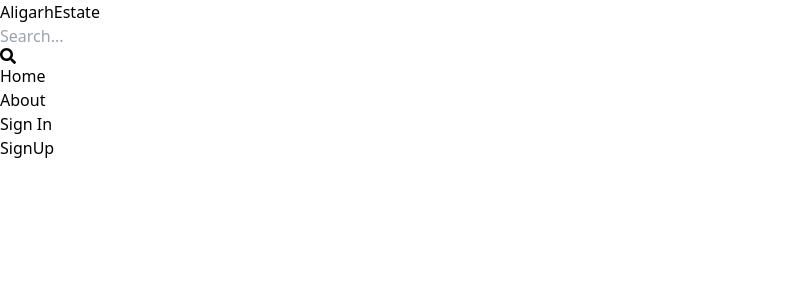
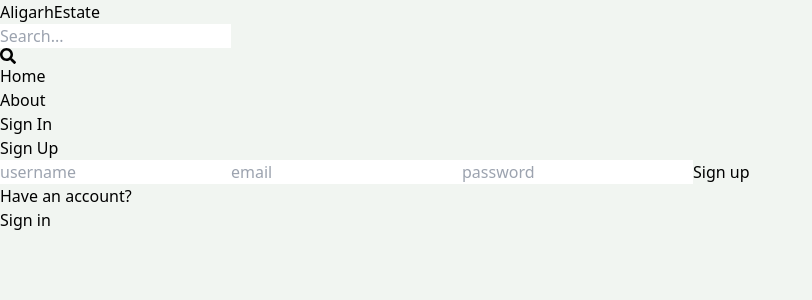
Before and after one commit to ag-mayank/mern-estate, a React (Vite) app: page /sign-up in a window 1280 px wide. Shown: the top 300 px of the page, without its empty margins (0-812 px from the left). Built offline with nearby package versions, Linux system fonts and the light colour scheme.

Commit message:
Complete SignUp Page UI

```diff
--- a/src/index.css
+++ b/src/index.css
@@ -1,3 +1,7 @@
 @tailwind base;
 @tailwind components;
 @tailwind utilities;
+
+body{
+    background-color: rgb(241,245,241);
+}
--- a/src/pages/SignUp.jsx
+++ b/src/pages/SignUp.jsx
@@ -1,9 +1,21 @@
-import React from 'react';
+import { Link } from 'react-router-dom'
 
 export default function SignUp() {
   return (
-    <div>
-      SignUp
-    </div>
+    <div className='p-3 max-w-lg mx-auto'>
+      <h1 className='text-3xl text-center font-semibold my-7'>Sign Up</h1>
+      <form className='flex flex-col gap-4'>
+        <input type="text" placeholder='username' className='border p-3 rounded-lg' id='username'/>
+        <input type="email" placeholder='email' className='border p-3 rounded-lg' id='email'/>
+        <input type="password" placeholder='password' className='border p-3 rounded-lg' id='password'/>
+        <button className='bg-slate-700 text-white p-3 rounded-lg uppercase hover:opacity-95 disabled:opacity-80'>Sign up</button>
+      </form>
+      <div className="flex gap-2 mt-5" >
+        <p>Have an account?</p>
+        <Link to ={"/sign-in"}>
+          <span className='text-blue-700'>Sign in</span>
+        </Link>
+      </div>
+   </div>
   );
 }
```
